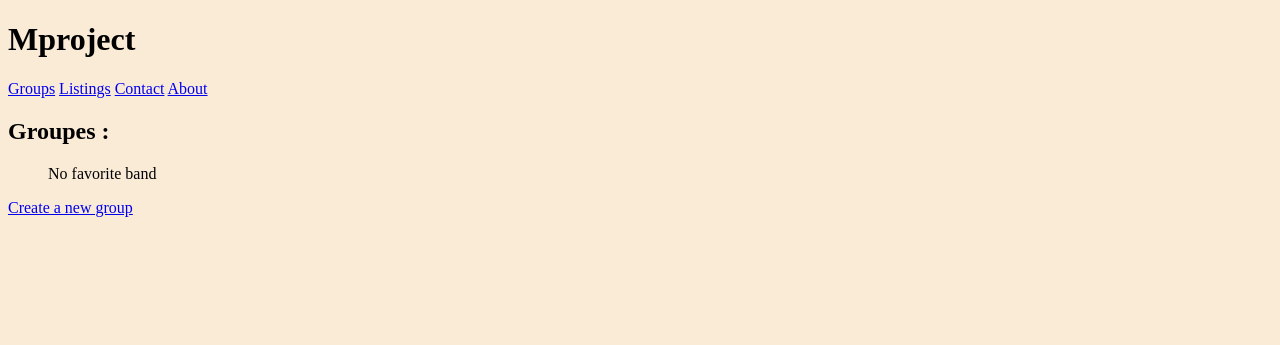
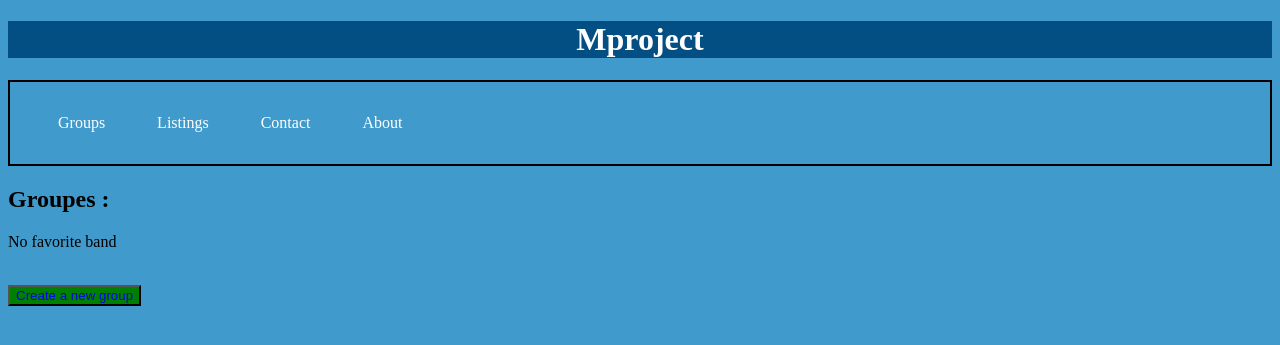
Before and after one commit to MohamedBentouhami/django_web_app, a Django app: page /bands/ in a window 1280 px wide. Shown: the top 345 px of the page. Run offline with Django 4.2, Linux system fonts and the light colour scheme; data that the repository does not hold is empty.

Commit message:
update css

```diff
--- a/merchex/listings/static/listings/styles.css
+++ b/merchex/listings/static/listings/styles.css
@@ -1,7 +1,52 @@
 html{
-    background-color: antiquewhite;
+    background-color: #409acb;
 }
 
 .errorlist{
     margin-bottom: -10px;
 }
+
+.title{
+    grid-area: header;
+    background-color: #034f84;
+    text-align: center;
+    color: white;
+}
+
+.menu{
+    grid-area: menu;
+    background-color: #409acb;
+    padding: 2em;
+    border: 2px solid black;
+}
+
+.main{
+    grid-area: main;
+}
+
+.link{
+    color: white;
+    padding-right: 1em;
+    text-decoration: none;
+    margin: 1em;
+
+}
+
+.link:hover{
+    background-color: orange;
+}
+
+a:link{
+    text-decoration : none;
+}
+a:visited{
+    color: white;
+    text-decoration: none;
+}
+
+.updateBtn{
+    background-color: violet;
+}
+.createBtn{
+    background-color: green;
+}
--- a/merchex/listings/templates/base.html
+++ b/merchex/listings/templates/base.html
@@ -9,14 +9,17 @@
     <link rel="stylesheet" href="{% static 'listings/styles.css' %}" />
 </head>
 <body>
-    <h1>Mproject</h1>
-    <nav>
-        <a href="{% url 'band-list' %}">Groups</a>
-        <a href="{% url 'listing-list' %}">Listings</a>
-        <a href="{% url 'contact' %}">Contact</a>
-        <a href="{% url 'about' %}">About</a>
+    <h1 class="title">Mproject</h1>
+    <nav class="menu">
+        <a class ="link" href="{% url 'band-list' %}">Groups</a>
+        <a class = "link" href="{% url 'listing-list' %}">Listings</a>
+        <a class="link" href="{% url 'contact' %}">Contact</a>
+        <a class = "link" href="{% url 'about' %}">About</a>
     </nav>
-    {% block content%}
-    {%endblock%}
-</body>
+    <main class="main">
+
+        {% block content%}
+        {%endblock%}
+    </main>
+    </body>
 </html>
--- a/merchex/listings/templates/groups/band_list.html
+++ b/merchex/listings/templates/groups/band_list.html
@@ -1,22 +1,31 @@
 {% extends 'base.html' %}
 {%block content%}
 <h2>Groupes :</h2>
-    <ul>
+<table>
     {% if bands|length == 0 %}
     <p>No favorite band</p>
     {%else%}
     {% for band in bands %}
-        <li>
+    <tr>
+        <td>
             <a href="{% url 'band-detail' band.id %}">{{band.name|upper}}</a>
-
-        </li>
+        </td>
+        <td>
+            <button class="updateBtn">
+                <a href="{% url 'band-update' band.id %}">modifier</a>
+            </button>
+        </td>
+    </tr>
     {%endfor%}
     {%endif%}
 
     {%for listing in band.listing_set.all %}
     <a>listing</a>
     {%endfor%}
-    </ul>
+</table>
+<br>
 
+<button class="createBtn">
     <a href="{% url 'band-create'%}">Create a new group</a>
     {%endblock%}
+</button>
--- /dev/null
+++ b/merchex/listings/templates/groups/band_update.html
@@ -0,0 +1,5 @@
+{% extends 'base.html' %}
+
+<h1>
+    Update Groups
+</h1>
--- a/merchex/listings/views.py
+++ b/merchex/listings/views.py
@@ -24,6 +24,11 @@ def band_create(request):
 
 
     return render(request,'groups/band_create.html',{'form':form})
+
+def band_update(request,id):
+    band = Band.objects.get(id=id)
+    form = BandForm(instance=band)
+    return render(request,'groups/band_update.html',{'form':form})
 
 def about(request):
     return render(request,'about.html')
--- a/merchex/merchex/urls.py
+++ b/merchex/merchex/urls.py
@@ -22,6 +22,7 @@ urlpatterns = [
     path('bands/',views.band_list, name='band-list'),
     path('bands/<int:id>/',views.band_detail, name='band-detail'),
     path('band/add',views.band_create,name="band-create"),
+    path('bands/<int:id>/change/',views.band_update,name="band-update"),
     path('listings/',views.listing, name='listing-list'),
     path('listings/<int:id>/',views.listing_detail, name='listing-detail'),
     path('listings/add/',views.listing_create, name='listing-create'),
```
Lines whose indentation alone changed are shown as unchanged.
